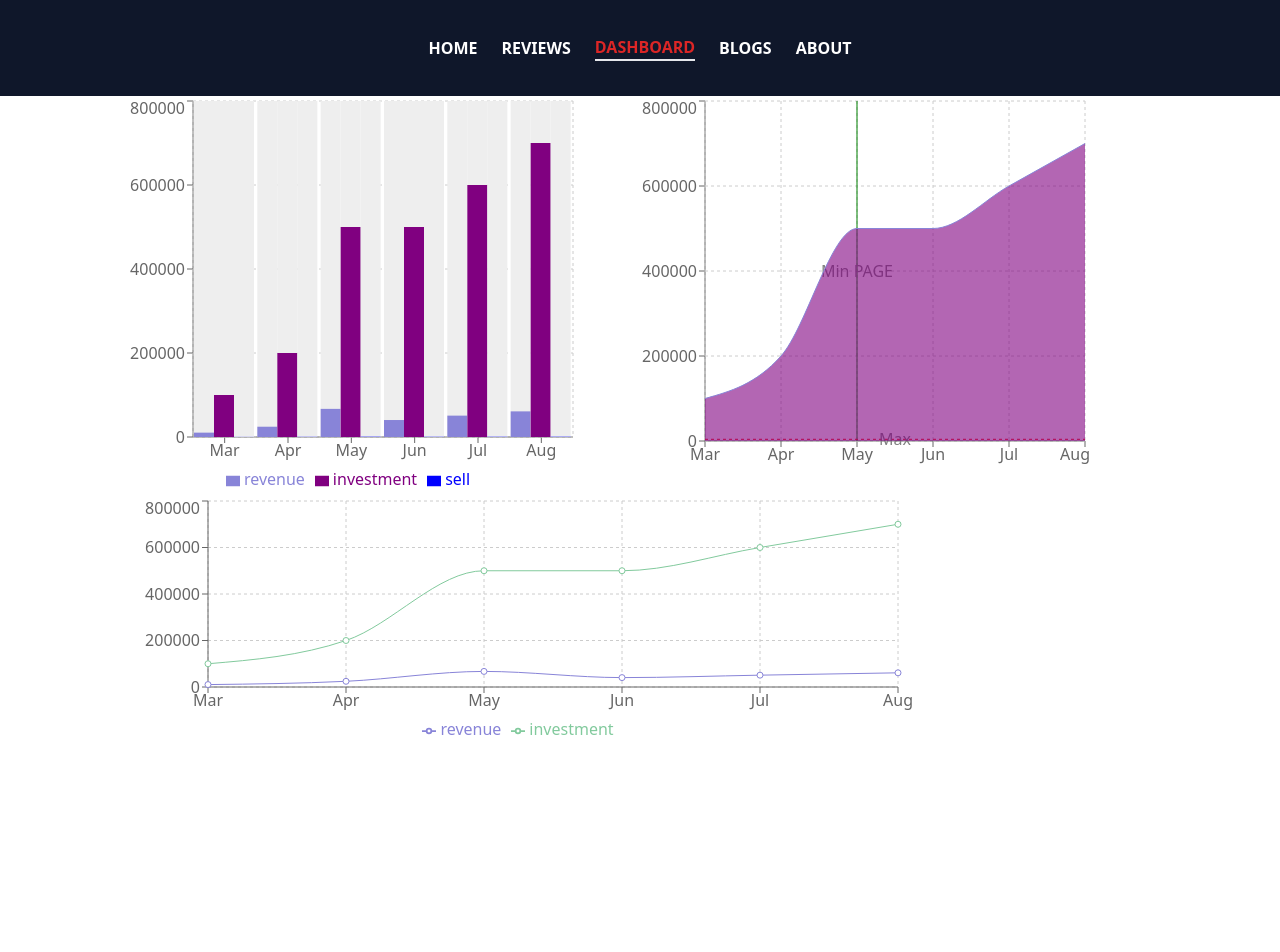
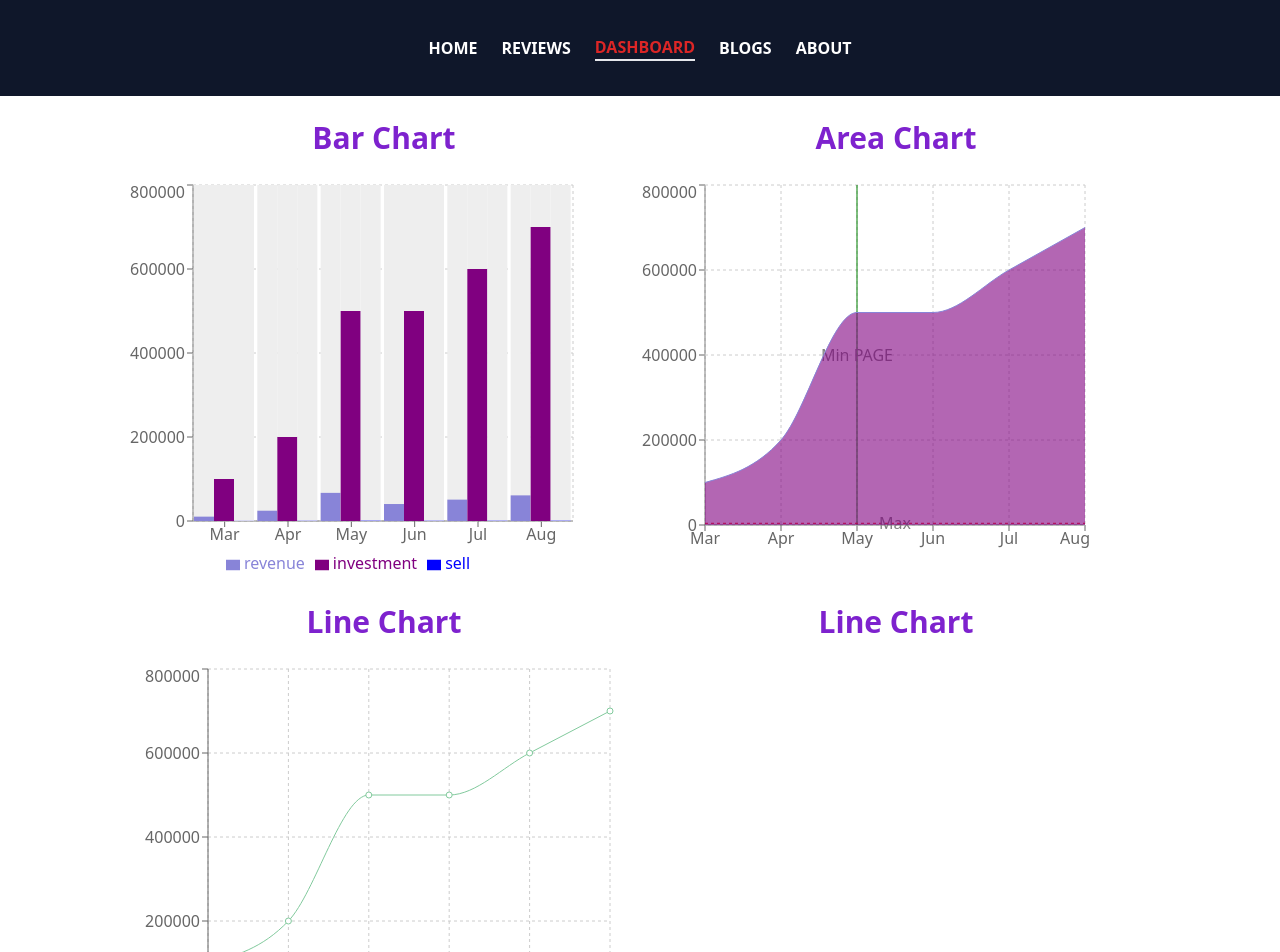
Before and after one commit to ifty03/assignment-9, a React (Create React App) app: page /dashboard in a window 1280 px wide. Shown: the top 952 px of the page. Before the commit the page ends 800 px from the top, so only its background shows below. Built offline with nearby package versions, Linux system fonts and the light colour scheme.

Commit message:
improve code

```diff
--- a/src/Components/DashBoard/Chart1/Chart1.js
+++ b/src/Components/DashBoard/Chart1/Chart1.js
@@ -14,6 +14,9 @@ const Chart1 = () => {
   const [data, setData] = useChart();
   return (
     <div>
+      <h1 className="text-3xl text-purple-700 font-sans font-bold my-6">
+        Bar Chart
+      </h1>
       <BarChart width={450} height={400} data={data} barSize={20}>
         <XAxis dataKey="month" />
         <YAxis />
--- a/src/Components/DashBoard/Chart2/Chart2.js
+++ b/src/Components/DashBoard/Chart2/Chart2.js
@@ -13,13 +13,22 @@ import useChart from "../../hooks/chart";
 const Chart2 = () => {
   const [data, setData] = useChart();
   return (
+    <div>
+      <h1 className="text-3xl text-purple-700 font-sans font-bold my-6">
+        Area Chart
+      </h1>
       <AreaChart width={450} height={380} data={data} barSize={20}>
         <XAxis dataKey="month" />
         <YAxis />
         <Tooltip />
         <CartesianGrid strokeDasharray="3 3" />
         <ReferenceLine x="May" stroke="green" label="Min PAGE" />
-      <ReferenceLine y={4000} label="Max" stroke="red" strokeDasharray="3 3" />
+        <ReferenceLine
+          y={4000}
+          label="Max"
+          stroke="red"
+          strokeDasharray="3 3"
+        />
         <Area
           type="monotone"
           dataKey="investment"
@@ -27,6 +36,7 @@ const Chart2 = () => {
           fill="#800080"
         />
       </AreaChart>
+    </div>
   );
 };
 
--- a/src/Components/DashBoard/Chart3/Chart3.js
+++ b/src/Components/DashBoard/Chart3/Chart3.js
@@ -4,6 +4,7 @@ import {
   Legend,
   Line,
   LineChart,
+  ResponsiveContainer,
   Tooltip,
   XAxis,
   YAxis,
@@ -13,9 +14,12 @@ import useChart from "../../hooks/chart";
 const Chart3 = () => {
   const [data, setData] = useChart();
   return (
+    <div>
+      <h1 className="text-3xl text-purple-700 font-sans font-bold my-6">
+        Line Chart
+      </h1>
+      <ResponsiveContainer height={400} width="100%">
         <LineChart
-      width={800}
-      height={250}
           data={data}
           margin={{ top: 5, right: 30, left: 20, bottom: 5 }}
         >
@@ -27,6 +31,8 @@ const Chart3 = () => {
           <Line type="monotone" dataKey="revenue" stroke="#8884d8" />
           <Line type="monotone" dataKey="investment" stroke="#82ca9d" />
         </LineChart>
+      </ResponsiveContainer>
+    </div>
   );
 };
 
--- /dev/null
+++ b/src/Components/DashBoard/Chart4/Chart4.js
@@ -0,0 +1,15 @@
+import React from "react";
+import useChart from "../../hooks/chart";
+
+const Chart4 = () => {
+  const [data, setData] = useChart();
+  return (
+    <div>
+      <h1 className="text-3xl text-purple-700 font-sans font-bold my-6">
+        Line Chart
+      </h1>
+    </div>
+  );
+};
+
+export default Chart4;
--- a/src/Components/DashBoard/DashBoard.js
+++ b/src/Components/DashBoard/DashBoard.js
@@ -2,6 +2,7 @@ import React from "react";
 import Chart1 from "./Chart1/Chart1";
 import Chart2 from "./Chart2/Chart2";
 import Chart3 from "./Chart3/Chart3";
+import Chart4 from "./Chart4/Chart4";
 
 const DashBoard = () => {
   return (
@@ -10,6 +11,7 @@ const DashBoard = () => {
         <Chart1></Chart1>
         <Chart2></Chart2>
         <Chart3></Chart3>
+        <Chart4></Chart4>
       </div>
     </div>
   );
```
Lines whose indentation alone changed are shown as unchanged.
